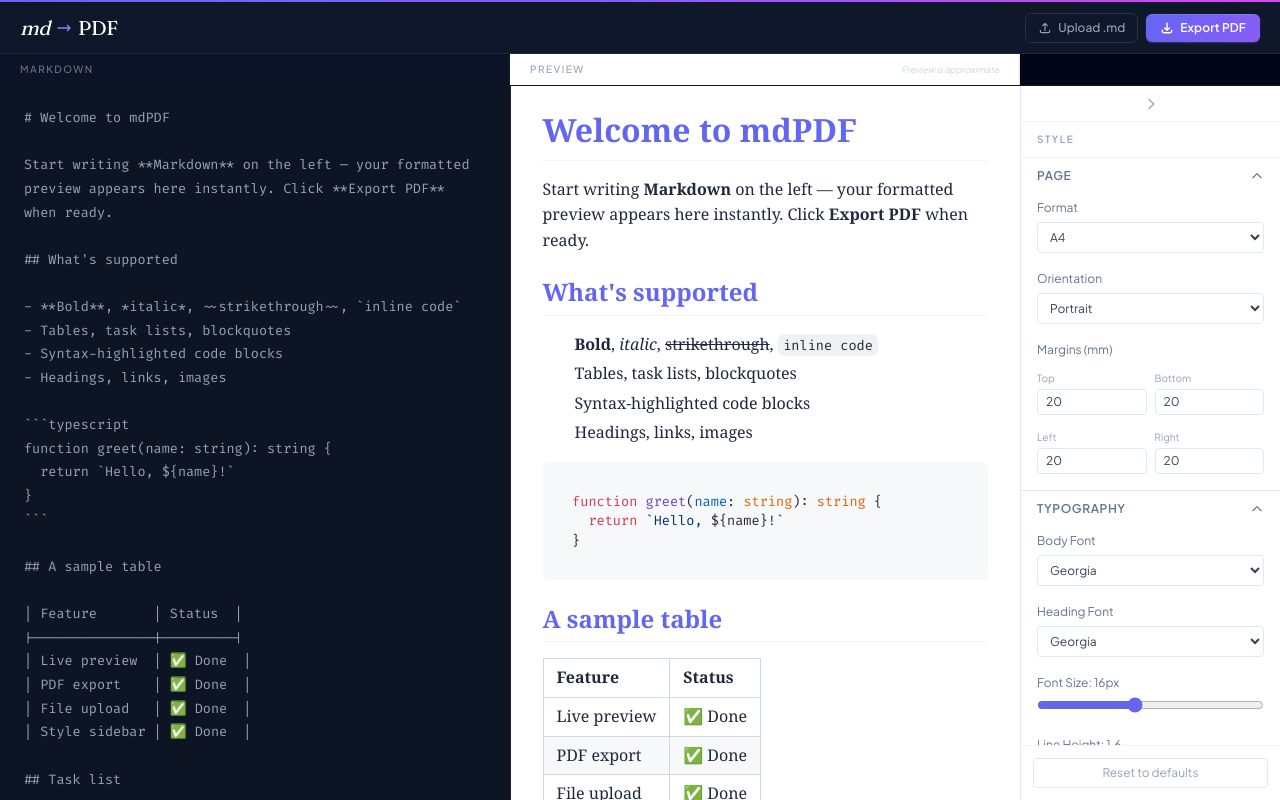
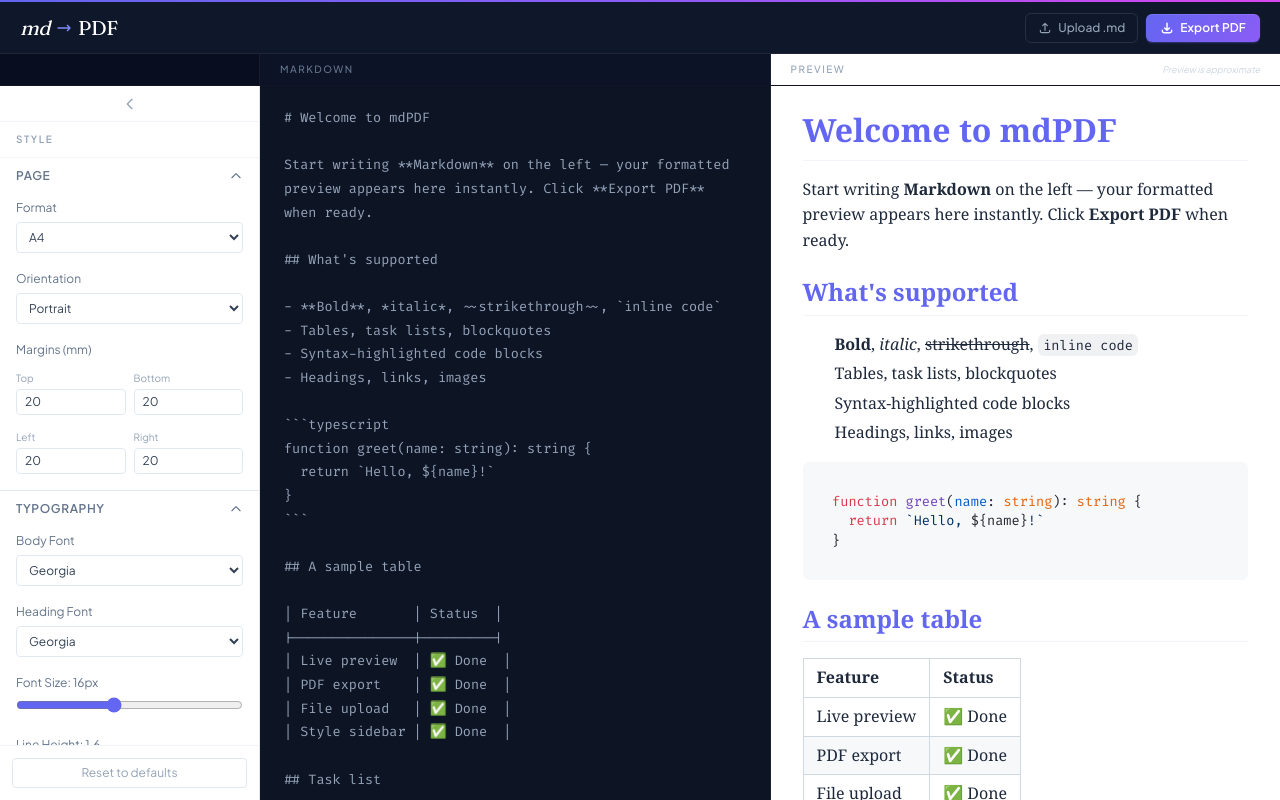
Before and after one commit to ibrahimokdadov/mdPDF, a Next.js app: page / in a window 1280 px wide. Built offline with nearby package versions, Linux system fonts and the light colour scheme.

Commit message:
feat: move StyleSidebar to left of editor

```diff
--- a/app/page.tsx
+++ b/app/page.tsx
@@ -110,25 +110,25 @@ export default function Home() {
 
       {/* Panel labels row */}
       <div className="flex flex-shrink-0" style={{ height: '32px', borderBottom: '1px solid rgba(255,255,255,0.06)' }}>
+        <div style={{ width: '260px', minWidth: '40px', borderRight: '1px solid rgba(255,255,255,0.06)', background: 'rgba(15,23,42,0.5)' }} />
         <div className="flex-1 flex items-center px-5" style={{ borderRight: '1px solid rgba(255,255,255,0.06)', background: 'rgba(15,23,42,0.8)' }}>
           <span className="text-[10px] font-medium text-slate-500 uppercase tracking-[0.15em]">Markdown</span>
         </div>
-        <div className="flex-1 flex items-center px-5 bg-white" style={{ borderRight: '1px solid #e2e8f0' }}>
+        <div className="flex-1 flex items-center px-5 bg-white">
           <span className="text-[10px] font-medium text-slate-400 uppercase tracking-[0.15em]">Preview</span>
           <span className="ml-auto text-[9px] text-slate-300 italic">Preview is approximate</span>
         </div>
-        <div style={{ width: '260px', minWidth: '40px' }} />
       </div>
 
       {/* Main panels */}
       <main className="flex flex-1 overflow-hidden">
+        <StyleSidebar settings={settings} onChange={handleSettingsChange} onReset={handleReset} />
         <div className="flex-1 overflow-hidden" style={{ background: '#0d1424', borderRight: '1px solid rgba(255,255,255,0.06)' }}>
           <Editor value={markdown} onChange={setMarkdown} />
         </div>
         <div className="flex-1 overflow-auto bg-white preview-scroll">
           <Preview markdown={markdown} settings={settings} />
         </div>
-        <StyleSidebar settings={settings} onChange={handleSettingsChange} onReset={handleReset} />
       </main>
     </div>
   )
--- a/components/StyleSidebar.tsx
+++ b/components/StyleSidebar.tsx
@@ -20,7 +20,7 @@ export default function StyleSidebar({ settings, onChange, onReset }: StyleSideb
       className="flex-shrink-0 flex flex-col bg-white overflow-hidden transition-all duration-200"
       style={{
         width: collapsed ? '40px' : '260px',
-        borderLeft: '1px solid #e2e8f0',
+        borderRight: '1px solid #e2e8f0',
       }}
     >
       {/* Toggle button */}
@@ -29,7 +29,7 @@ export default function StyleSidebar({ settings, onChange, onReset }: StyleSideb
         className="flex items-center justify-center h-9 flex-shrink-0 border-b border-slate-100 hover:bg-slate-50 text-slate-400 hover:text-slate-600"
         title={collapsed ? 'Expand settings' : 'Collapse settings'}
       >
-        <svg className={`w-4 h-4 transition-transform ${collapsed ? 'rotate-180' : ''}`} fill="none" viewBox="0 0 24 24" stroke="currentColor" strokeWidth={2}>
+        <svg className={`w-4 h-4 transition-transform ${collapsed ? '' : 'rotate-180'}`} fill="none" viewBox="0 0 24 24" stroke="currentColor" strokeWidth={2}>
           <path strokeLinecap="round" strokeLinejoin="round" d="M9 5l7 7-7 7" />
         </svg>
       </button>
```
